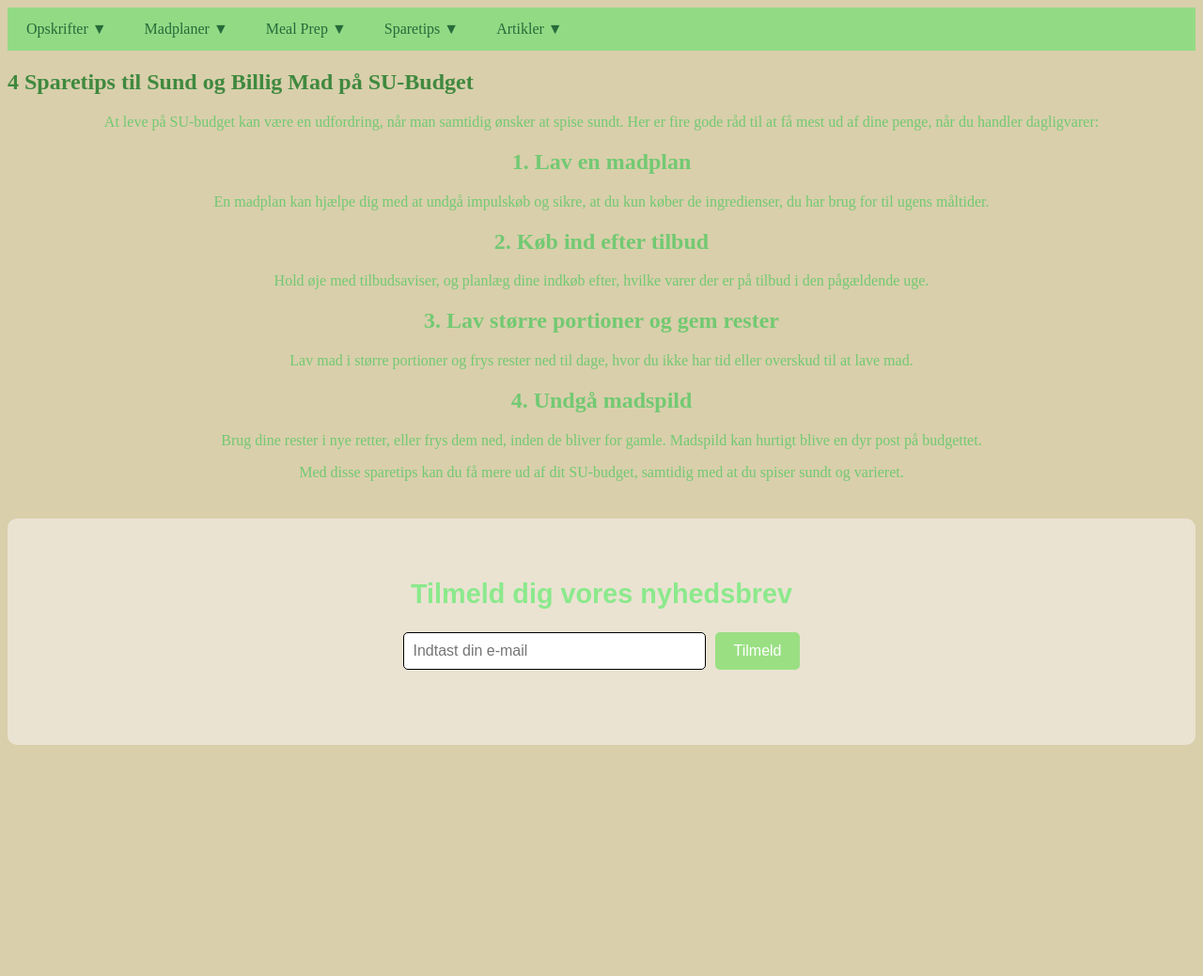
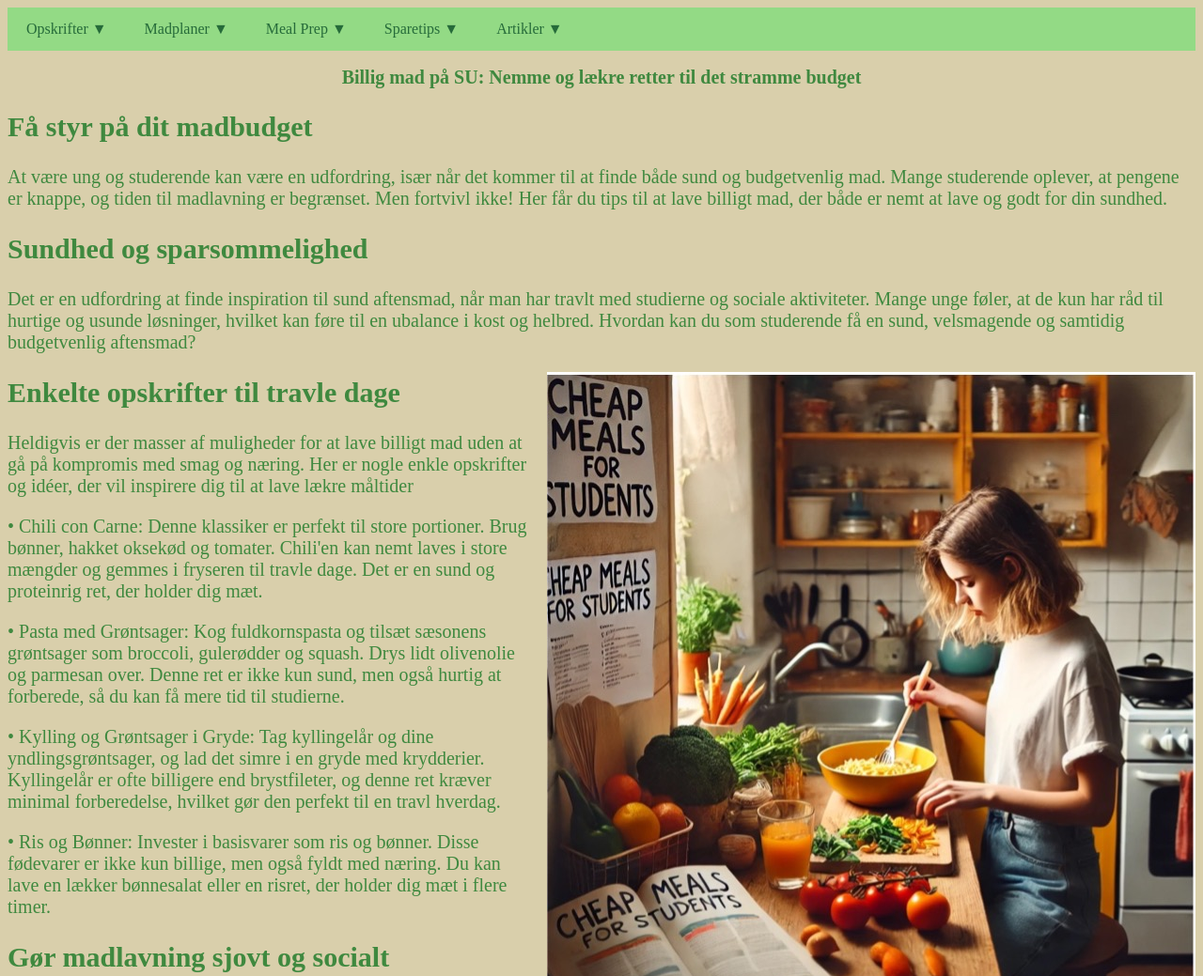
Before and after one commit to cilletalbot/WebUnivers-Talbot, a plain HTML site: page artikelmad.html in a window 1280 px wide. Shown: the top 1039 px of the page at 94% size. Before the commit the page ends 833 px from the top, so only its background shows below. Drawn offline with Linux system fonts and the light colour scheme.

Commit message:
update
update

```diff
--- a/artikelmad.html
+++ b/artikelmad.html
@@ -6,15 +6,8 @@
   <meta http-equiv="X-UA-Compatible" content="ie=edge">
   <title>Responsive dropdown navbar</title>
   <link rel="stylesheet" href="css/css.css">
-</head>
-<!DOCTYPE html>
-<html lang="da">
-<head>
-  <!DOCTYPE html>
-  <html lang="da">
-  <head>
-      <meta charset="UTF-8">
-      <meta name="viewport" content="width=device-width, initial-scale=1.0">
+
+
       <title>Dropdown Menu</title>
       <style>
         /* Basis styling af navigationsbar */
@@ -137,19 +130,25 @@
     </div>
 
     <!-- Main content with your article -->
-    <main>
+    <main class="billigmad-side">
         <article>
-            <h1>4 Sparetips til Sund og Billig Mad på SU-Budget</h1>
-            <p>At leve på SU-budget kan være en udfordring, når man samtidig ønsker at spise sundt. Her er fire gode råd til at få mest ud af dine penge, når du handler dagligvarer:</p>
-            <h2>1. Lav en madplan</h2>
-            <p>En madplan kan hjælpe dig med at undgå impulskøb og sikre, at du kun køber de ingredienser, du har brug for til ugens måltider.</p>
-            <h2>2. Køb ind efter tilbud</h2>
-            <p>Hold øje med tilbudsaviser, og planlæg dine indkøb efter, hvilke varer der er på tilbud i den pågældende uge.</p>
-            <h2>3. Lav større portioner og gem rester</h2>
-            <p>Lav mad i større portioner og frys rester ned til dage, hvor du ikke har tid eller overskud til at lave mad.</p>
-            <h2>4. Undgå madspild</h2>
-            <p>Brug dine rester i nye retter, eller frys dem ned, inden de bliver for gamle. Madspild kan hurtigt blive en dyr post på budgettet.</p>
-            <p>Med disse sparetips kan du få mere ud af dit SU-budget, samtidig med at du spiser sundt og varieret.</p>
+            <h1 class="billigmad-side">Billig mad på SU: Nemme og lækre retter til det stramme budget</h1>
+            <h2> Få styr på dit madbudget</h2>
+            <p> At være ung og studerende kan være en udfordring, især når det kommer til at finde både sund og budgetvenlig mad. Mange studerende oplever, at pengene er knappe, og tiden til madlavning er begrænset. Men fortvivl ikke! Her får du tips til at lave billigt mad, der både er nemt at lave og godt for din sundhed. </p>
+            <h2> Sundhed og sparsommelighed</h2>
+            <p>Det er en udfordring at finde inspiration til sund aftensmad, når man har travlt med studierne og sociale aktiviteter. Mange unge føler, at de kun har råd til hurtige og usunde løsninger, hvilket kan føre til en ubalance i kost og helbred. Hvordan kan du som studerende få en sund, velsmagende og samtidig budgetvenlig aftensmad? </p>
+            <img src="images/mad.jpg" alt="">
+            <h2>Enkelte opskrifter til travle dage</h2>
+            <p>Heldigvis er der masser af muligheder for at lave billigt mad uden at gå på kompromis med smag og næring. Her er nogle enkle opskrifter og idéer, der vil inspirere dig til at lave lækre måltider </p>
+            <p>•	Chili con Carne: Denne klassiker er perfekt til store portioner. Brug bønner, hakket oksekød og tomater. Chili'en kan nemt laves i store mængder og gemmes i fryseren til travle dage. Det er en sund og proteinrig ret, der holder dig mæt.</p>
+            <p>•	Pasta med Grøntsager: Kog fuldkornspasta og tilsæt sæsonens grøntsager som broccoli, gulerødder og squash. Drys lidt olivenolie og parmesan over. Denne ret er ikke kun sund, men også hurtig at forberede, så du kan få mere tid til studierne. </p>
+            <p>•	Kylling og Grøntsager i Gryde: Tag kyllingelår og dine yndlingsgrøntsager, og lad det simre i en gryde med krydderier. Kyllingelår er ofte billigere end brystfileter, og denne ret kræver minimal forberedelse, hvilket gør den perfekt til en travl hverdag. </p>
+            <p>•	Ris og Bønner: Invester i basisvarer som ris og bønner. Disse fødevarer er ikke kun billige, men også fyldt med næring. Du kan lave en lækker bønnesalat eller en risret, der holder dig mæt i flere timer. </p>
+            <h2>Gør madlavning sjovt og socialt</h2>
+            <p>Det er tid til at tage kontrol over din madlavning og investere i sundere valg. Prøv disse opskrifter og udforsk flere måder at lave billigt mad på. Del dine egne opskrifter og tips med vennerne, så I kan støtte hinanden i at spise sundt og billigt på SU. Gør madlavning til en sjov aktivitet og få mere ud af dit budget. Giv dig selv muligheden for at nyde sund, lækker mad, der holder dig energisk gennem hele studietiden!</p>
+
+
+
         </article>
     </main>
 
--- a/css/css.css
+++ b/css/css.css
@@ -152,3 +152,33 @@ h1 {
 
 
 }
+
+
+
+.billigmad-side {
+  font-size: 20px;
+  img {
+    float: right; /* Flytter billedet til højre */
+    margin-left: 15px; /* Tilføjer margin til venstre for tekst */
+  }
+  h2 {
+    text-align: left; /* Flytter teksten til højre */
+    color: var(--contrast);
+
+
+  }
+  p {
+    text-align: left; /* Flytter tekst i paragrafen til venstre */
+    color: var(--contrast);
+
+
+  }
+
+  h1 {
+    text-align: center;
+    color: var(--contrast);
+
+  }
+
+
+  }
```
Also changed, not shown: artikel.html (+1 -9 lines), images/mad.jpg (added).
